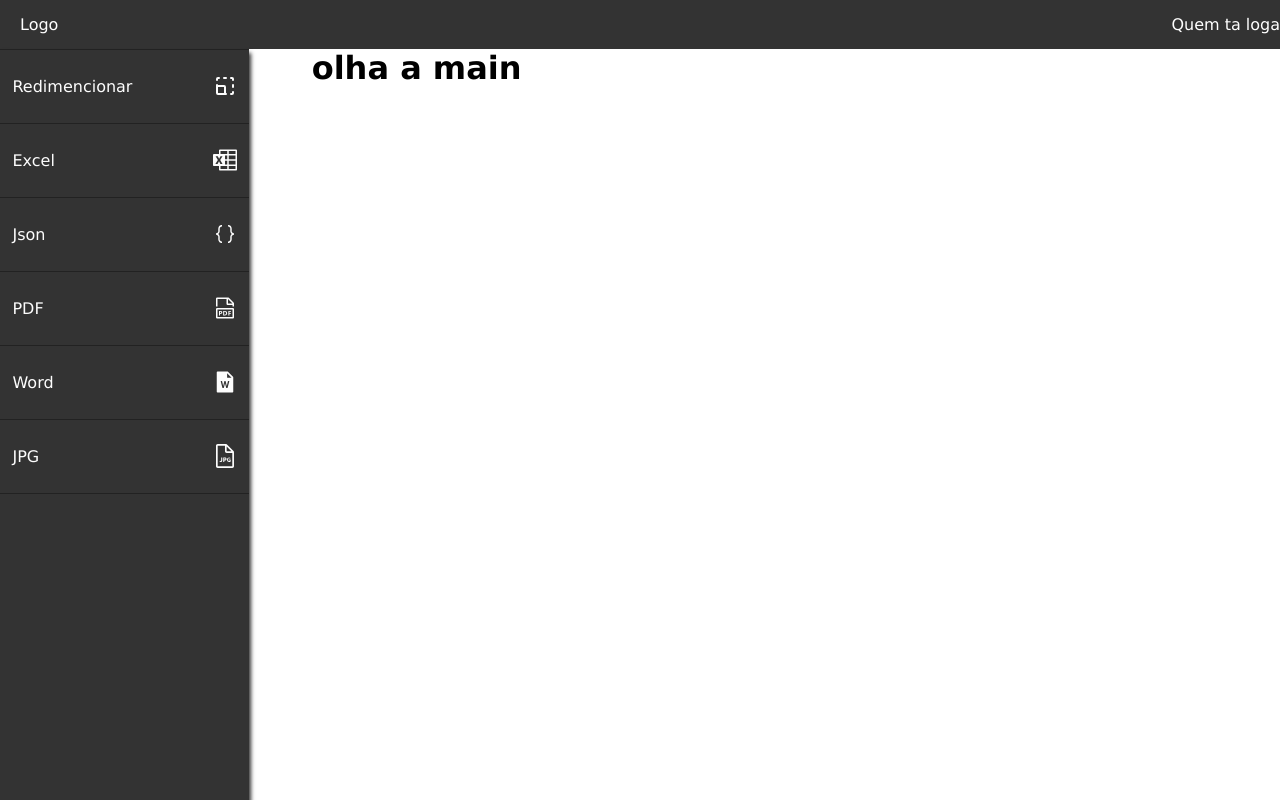
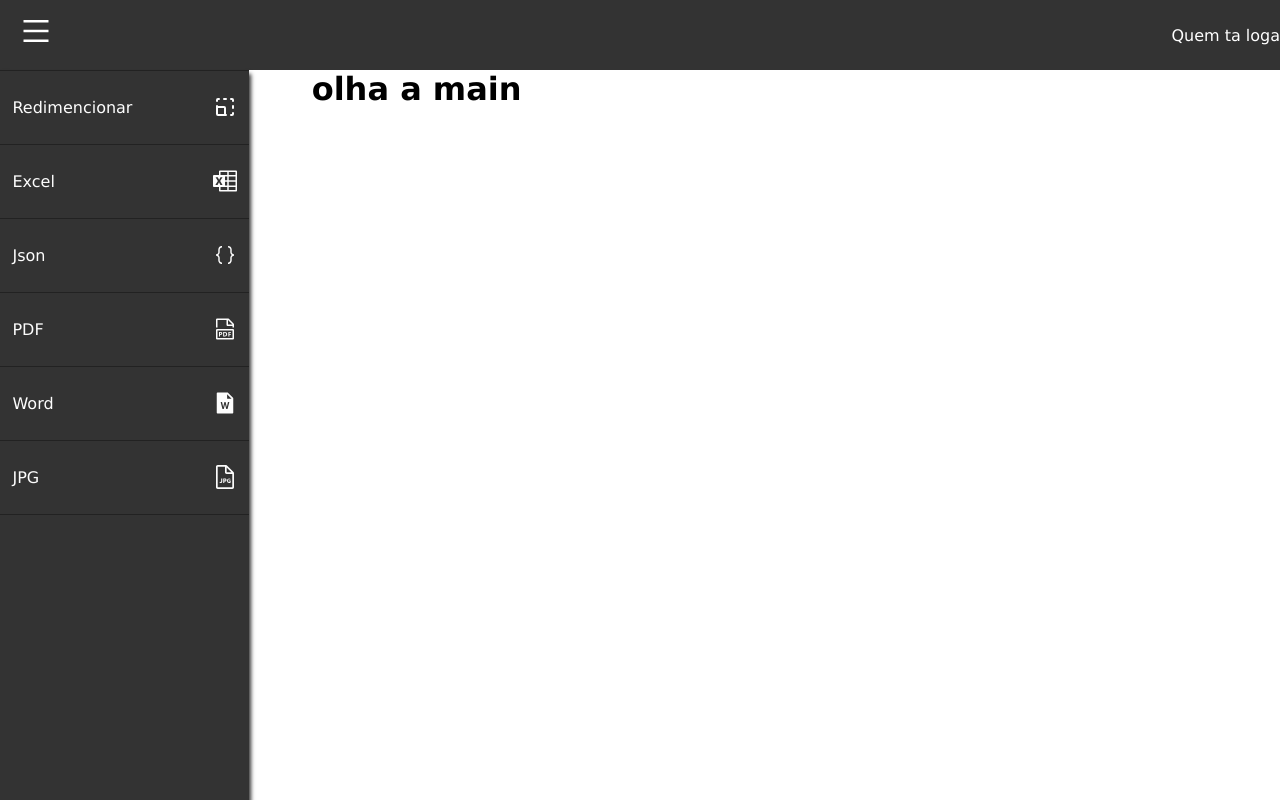
Before and after one commit to Joao-Pedro15/devHelper-frontend, a React (Create React App) app in the folder client/: page /home in a window 1280 px wide. Built offline with nearby package versions, Linux system fonts and the light colour scheme.

Commit message:
chore: adding button menu or close

```diff
--- a/client/src/components/Header/index.tsx
+++ b/client/src/components/Header/index.tsx
@@ -1,10 +1,15 @@
 import React from 'react'
 import * as S from './style'
+import { AiOutlineMenu, AiOutlineClose } from "react-icons/ai";
+
 
 export function Header() {
+  const toggle = true
   return (
     <S.Container>
-      <div>Logo</div>
+      <div>
+        <button>{toggle ? <AiOutlineMenu/> : <AiOutlineClose />}</button>
+      </div>
       <div>Quem ta logado</div>
     </S.Container>
   )
--- a/client/src/components/Header/style.ts
+++ b/client/src/components/Header/style.ts
@@ -8,4 +8,11 @@ export const Container = styled.header`
   justify-content: space-between;
   background-color: #333;
   color: #fff;
+
+  button{
+    border: none;
+    background-color: transparent;
+    color: #fff;
+    font-size: 2rem;
+  }
 `
```
